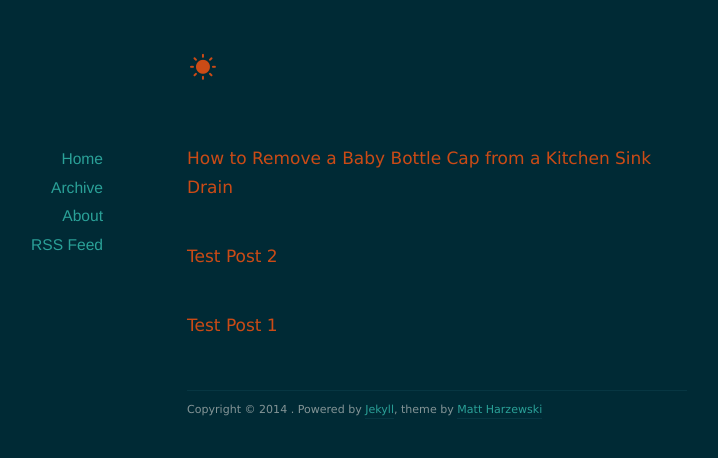
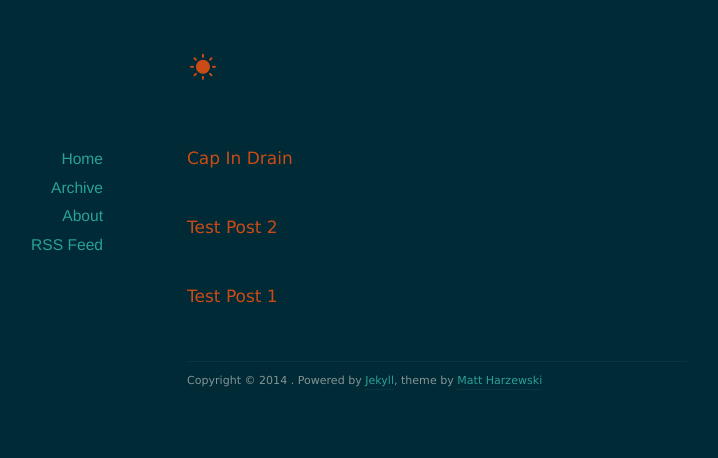
Before and after one commit to termain/termain.github.io, a Jekyll site: the page built from archives/index.html, in a window 1280 px wide. Shown: the top 458 px of the page, without its empty margins (203-921 px from the left). Built offline with Jekyll 4.4.1, drawn with Linux system fonts in a browser that asks for light colours; nearby versions of some CDN libraries.

Commit message:
Changed title field to Cap In Drain

```diff
--- a/_posts/2014-09-07-cap_in_drain.md
+++ b/_posts/2014-09-07-cap_in_drain.md
@@ -1,5 +1,5 @@
 ---
-title: How to Remove a Baby Bottle Cap from a Kitchen Sink Drain
+title: Cap In Drain
 layout: post
 ---
 
```
